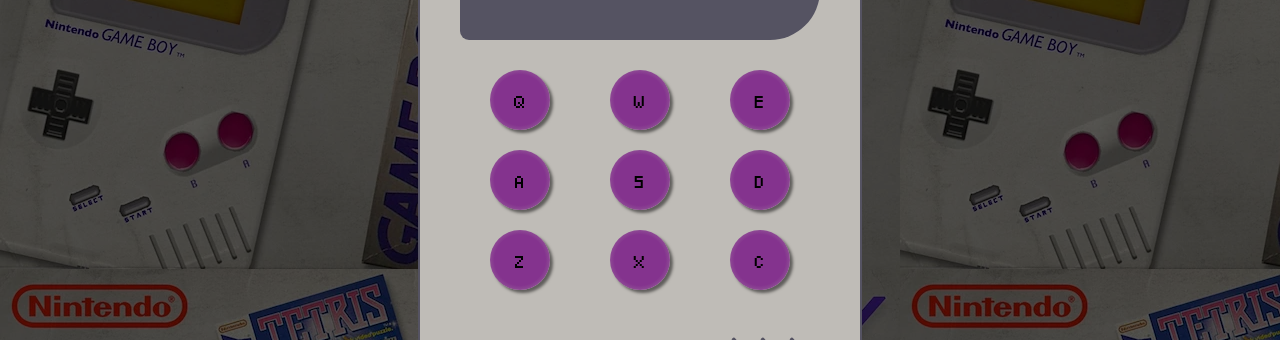
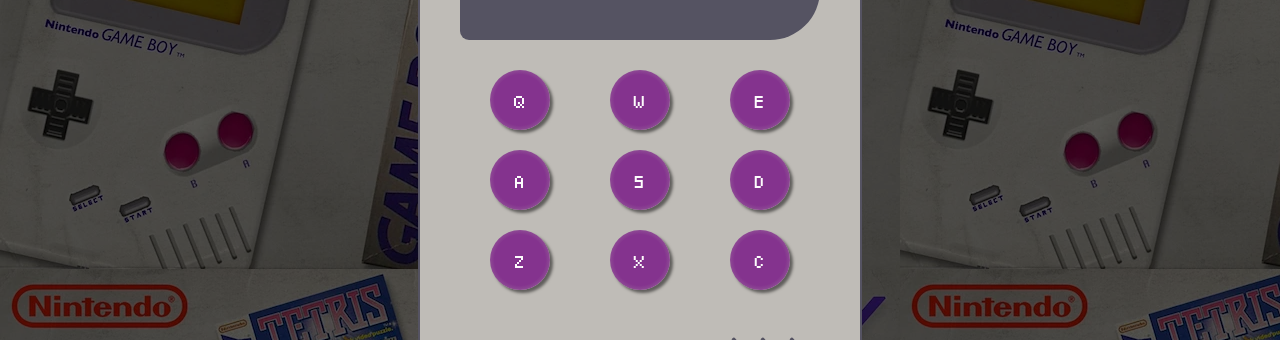
Before and after one commit to bradleyhop/bradleyhop.github.io, a Vue app in the folder drum-machine/: page / in a window 1280 px wide. Shown: the part 331-671 px from the top of the page. Built offline with nearby package versions, Linux system fonts and the light colour scheme.

Commit message:
address fCC forum feedback

```diff
--- a/drum-machine/src/App.vue
+++ b/drum-machine/src/App.vue
@@ -73,26 +73,15 @@ $responsive-width: 599px;
 $light-grey: #bfbcb7;
 $deep-grey: #555362;
 
-// to remove the outline on button focus; not needed here since keyboard presses
-//  activate buttons and are labeled
-::-moz-focus-inner {
-  border: 0;
-}
-
-:focus {
-  outline: none;
-}
-
 @font-face {
+  font-display: swap;
   font-family: 'Pixelated';
   src: url("../public/assets/Pixeled.ttf");
-  font-display: swap;
 }
 
 html {
   font-family: 'Pixelated', monospace;
   font-size: 20px;
-  overflow: hidden;
 }
 
 body {
--- a/drum-machine/src/components/DrumPads.vue
+++ b/drum-machine/src/components/DrumPads.vue
@@ -1,12 +1,12 @@
 <template>
   <div id="button-box">
     <div v-for="drum in drumpad" :key="drum.id">
-      <button class="drum-pad" :id="drum.desc" @click="clickDrum(drum.letter)">
+      <div class="drum-pad" :id="drum.desc" @click="clickDrum(drum.letter)">
         <audio preload="auto" :src="drum.source" class="clip" :id="drum.letter"
           type="audio/mp3">
         </audio>
         {{ drum.letter }}
-      </button>
+      </div>
     </div>
   </div>
 </template>
@@ -43,11 +43,12 @@ $responsive-width: 599px;
   width: 90%;
 
   @media (max-width: $responsive-width) {
-    width: 90%;
+    width: 100%;
   }
 }
 
 .drum-pad {
+  align-items: center;
   background:
     radial-gradient(
       circle,
@@ -57,18 +58,21 @@ $responsive-width: 599px;
   border: none;
   border-radius: 50%;
   box-shadow: 3px 3px 3px rgba(0, 0, 0, 0.5);
+  color: #fcfcfc;
+  display: flex;
   font-family: 'Pixelated', monospace;
   font-size: 0.5rem;
   height: 60px;
+  justify-content: center;
   margin: 10px;
   width: 60px;
 
   &:hover {
-    background: $gb-button;
+    background-color: $gb-button;
   }
 
   &:active {
-    background: $pressed-gb-button;
+    background-color: $pressed-gb-button;
   }
 }
 
```
